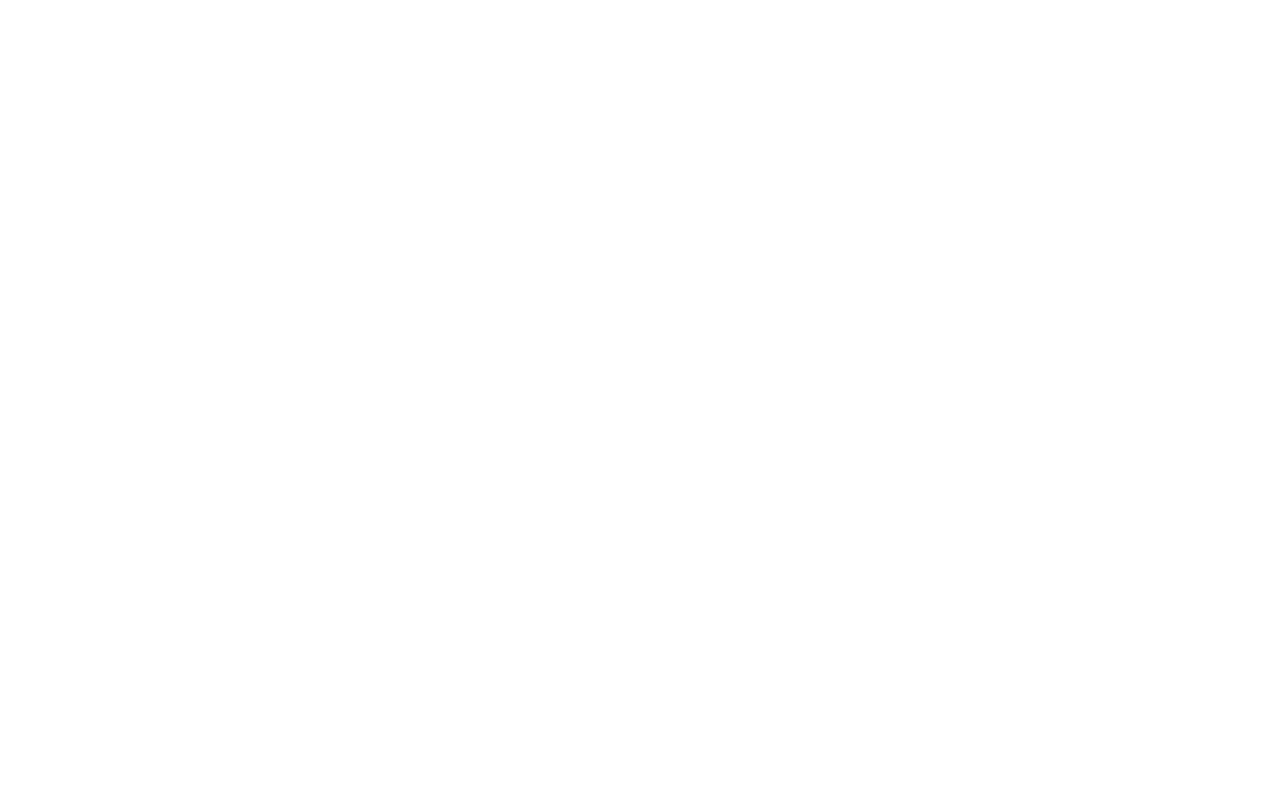
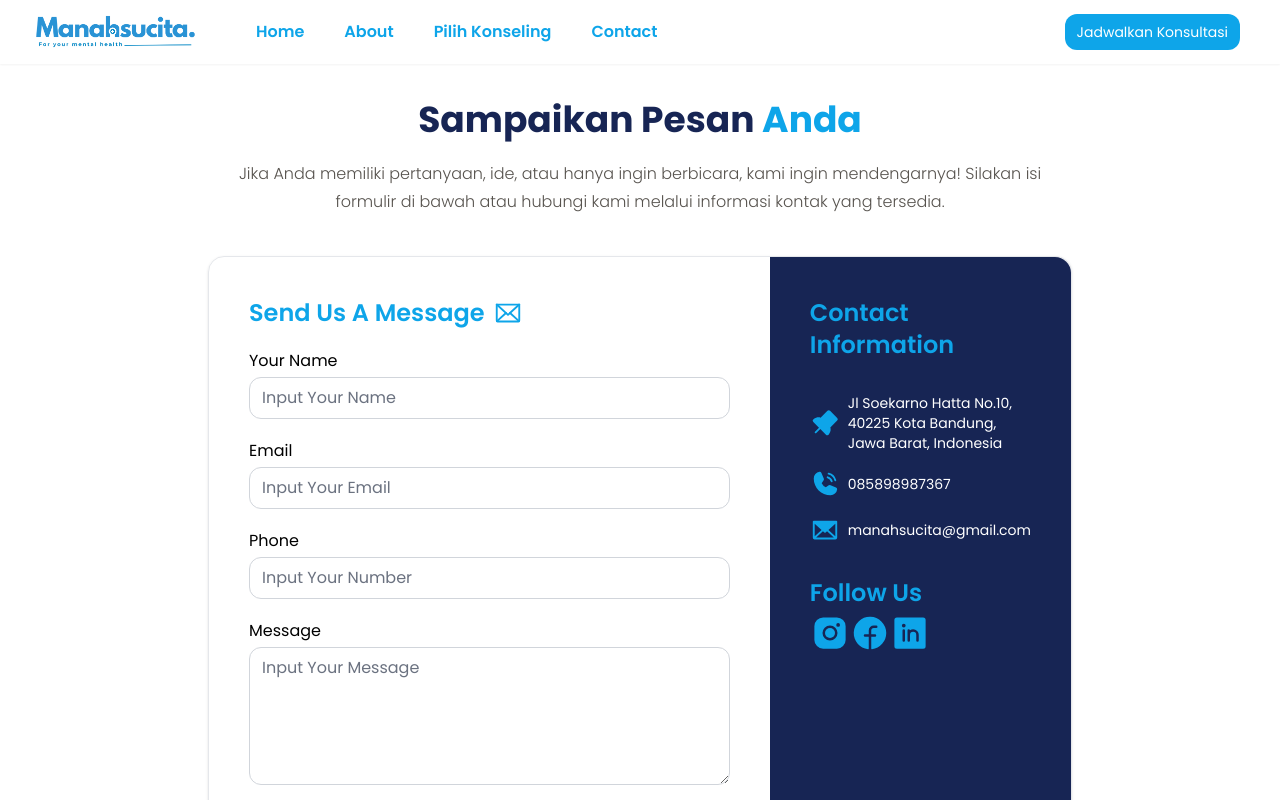
Before and after one commit to Fullstack-39-Skilvul/FE-Capstone-Project, a React (Vite) app: page /contact in a window 1280 px wide. Before the commit this address had no page. Shown: the top 800 px of the page. Built offline with nearby package versions, Linux system fonts and the light colour scheme.

Commit message:
Menambahkan contact page

```diff
--- /dev/null
+++ b/src/pages/contactPage/ContactPage.jsx
@@ -0,0 +1,133 @@
+import React from "react";
+import Navbar from "../../components/navbar/Navbar";
+import {
+  Envelope,
+  FacebookLogo,
+  InstagramLogo,
+  LinkedinLogo,
+  PaperPlaneRight,
+  PaperPlaneTilt,
+  PhoneCall,
+  PushPin,
+} from "phosphor-react";
+
+function ContactPage() {
+  return (
+    <div>
+      <Navbar />
+      <div className="lg:mx-52 mx-10">
+        <div className="pt-[100px] text-2xl md:text-4xl text-center font-bold text-blue-950">
+          Sampaikan Pesan <span className="text-sky-500">Anda</span>
+        </div>
+        <p className="text-stone-600 mt-5 text-center font-light text-base leading-7 mb-10">
+          Jika Anda memiliki pertanyaan, ide, atau hanya ingin berbicara, kami
+          ingin mendengarnya! Silakan isi formulir di bawah atau hubungi kami
+          melalui informasi kontak yang tersedia.
+        </p>
+
+        <div className="border shadow border-gray-200 rounded-2xl flex justify-between flex-wrap md:flex-nowrap">
+          <div className="w-full p-10">
+            <div className="text-sky-500 text-2xl mb-5 font-semibold flex items-center gap-2">
+              Send Us A Message <Envelope size={30} />
+            </div>
+            <form action="" className="flex flex-col">
+              <label htmlFor="name" className="mb-1">
+                Your Name
+              </label>
+              <input
+                className="border border-gray-300 rounded-xl"
+                type="text"
+                name=""
+                id=""
+                placeholder="Input Your Name"
+              />
+
+              <label htmlFor="email" className="mb-1 mt-5">
+                Email
+              </label>
+              <input
+                className="border border-gray-300 rounded-xl"
+                type="text"
+                name=""
+                id=""
+                placeholder="Input Your Email"
+              />
+
+              <label htmlFor="phone" className="mb-1 mt-5">
+                Phone
+              </label>
+              <input
+                className="border border-gray-300 rounded-xl"
+                type="number"
+                name=""
+                id=""
+                placeholder="Input Your Number"
+              />
+
+              <label htmlFor="message" className="mb-1 mt-5">
+                Message
+              </label>
+              <textarea
+                className="border border-gray-300 rounded-xl"
+                name=""
+                id=""
+                placeholder="Input Your Message"
+                rows="5"
+              ></textarea>
+              <button className="mt-5 text-sky-500 flex items-center justify-end">
+                <PaperPlaneTilt size={40} weight="fill" />
+              </button>
+            </form>
+          </div>
+          <div className="bg-blue-950 w-full md:w-5/12 rounded-b-xl md:rounded-s-none md:rounded-e-2xl text-white p-10">
+            <div className="text-sky-500 text-2xl mb-8 font-semibold">
+              Contact Information
+            </div>
+            <div className="flex flex-col gap-4">
+              <div className="flex gap-2 items-center">
+                <div className="text-sky-500">
+                  <PushPin weight="fill" size={30} />
+                </div>
+                <div className="text-sm">
+                  Jl Soekarno Hatta No.10, 40225 Kota Bandung, Jawa Barat,
+                  Indonesia
+                </div>
+              </div>
+              <div className="flex gap-2 items-center">
+                <div className="text-sky-500">
+                  <PhoneCall weight="fill" size={30} />
+                </div>
+                <div className="text-sm">085898987367</div>
+              </div>
+              <div className="flex gap-2 items-center">
+                <div className="text-sky-500">
+                  <Envelope weight="fill" size={30} />
+                </div>
+                <div className="text-sm">manahsucita@gmail.com</div>
+              </div>
+            </div>
+            <div className="text-sky-500 text-2xl mt-8 mb-1 font-semibold">
+              Follow Us
+            </div>
+            <div className="text-sky-500 flex">
+              <a href="">
+                <InstagramLogo weight="fill" size={40} />
+              </a>
+              <a href="">
+                <FacebookLogo weight="fill" size={40} />
+              </a>
+              <a href="">
+                <LinkedinLogo weight="fill" size={40} />
+              </a>
+            </div>
+          </div>
+        </div>
+      </div>
+      <footer className="bg-blue-950 text-white mt-10 w-full bottom-0 text-center py-2">
+        © 2023 Mahasucita. All rights reserved.
+      </footer>
+    </div>
+  );
+}
+
+export default ContactPage;
--- a/src/router/RouterManagement.jsx
+++ b/src/router/RouterManagement.jsx
@@ -2,6 +2,7 @@ import React, { Suspense } from "react";
 import { Route, Routes } from "react-router-dom";
 import LandingPageLayout from "./layout/LandingPageLayout";
 import AdminPageLayout from "./layout/AdminPageLayout";
+import ContactPage from "../pages/contactPage/ContactPage";
 
 function RouterManagement() {
   return (
@@ -9,6 +10,7 @@ function RouterManagement() {
       <Suspense>
         <Routes>
           <Route path="/" element={<LandingPageLayout />} />
+          <Route path="/contact" element={<ContactPage />} />
           <Route path="/admin/*" element={<AdminPageLayout />} />
         </Routes>
       </Suspense>
```
